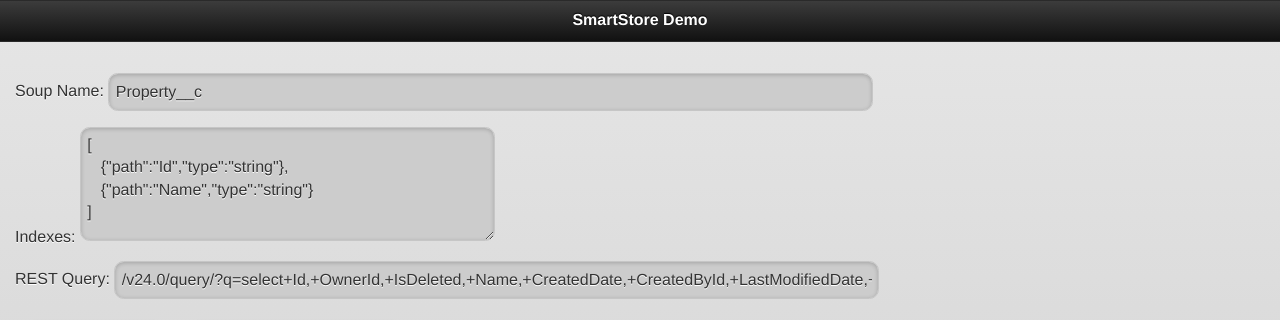
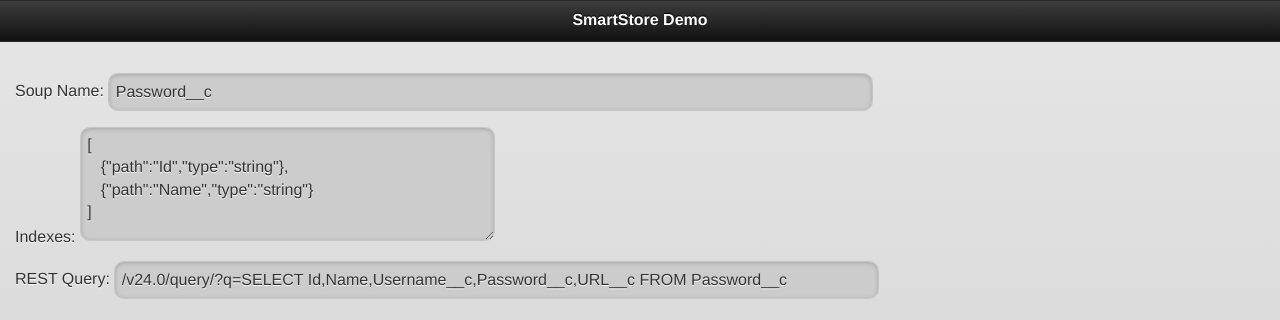
Before and after one commit to tomgersic/SmartStoreDemo, a plain HTML site: page SmartStoreDemo/www/index.html in a window 1280 px wide. Shown: the top 320 px of the page. Drawn offline with Linux system fonts and the light colour scheme.

Commit message:
updating for DF12 session

```diff
--- a/SmartStoreDemo/www/index.html
+++ b/SmartStoreDemo/www/index.html
@@ -138,7 +138,7 @@
             <div id="#content" data-role="content">
                 <div data-role="fieldcontain">
                     <label for="name">Soup Name:</label>
-                    <input type="text" name="name" id="text_smartstorename" value="Property__c"/>
+                    <input type="text" name="name" id="text_smartstorename" value="Password__c"/>
                 </div>
                 <div data-role="fieldcontain">
                     <label for="textarea">Indexes:</label>
@@ -150,7 +150,7 @@
                 </div>
                 <div data-role="fieldcontain">
                     <label for="name">REST Query:</label>
-                    <input type="text" name="name" id="text_query" value="/v24.0/query/?q=select+Id,+OwnerId,+IsDeleted,+Name,+CreatedDate,+CreatedById,+LastModifiedDate,+LastModifiedById,+SystemModstamp,+Address__c,+Agreed_Selling_Price__c,+Baths__c,+Bedrooms__c,+Buyer_Offer_Price__c,+City__c,+Date_Sold__c,+Date_on_Market__c,+Exterior_Features__c,+Interior_Features__c,+Lot_Size__c,+Other_Details__c,+Parking__c,+Property_Description__c,+Property_Type__c,+Square_Footage__c,+State__c,+Vendor_Request_Price__c,+Views__c,+Work_Completion_Certificate_Awarded_Date__c,+Work_Completion_Certificate_Awarded__c,+Year_Built__c,+Zip_Code__c+from+Property__c"/>
+                    <input type="text" name="name" id="text_query" value="/v24.0/query/?q=SELECT Id,Name,Username__c,Password__c,URL__c FROM Password__c"/>
                 </div>
                 <p><a href="#" id="link_query_sfdc" data-role="button" data-inline="true">Query DBDC</a> <a href="#" id="link_query_smartstore" data-role="button" data-inline="true">Query SmartStore (All)</a></p>
                 <hr>
```
